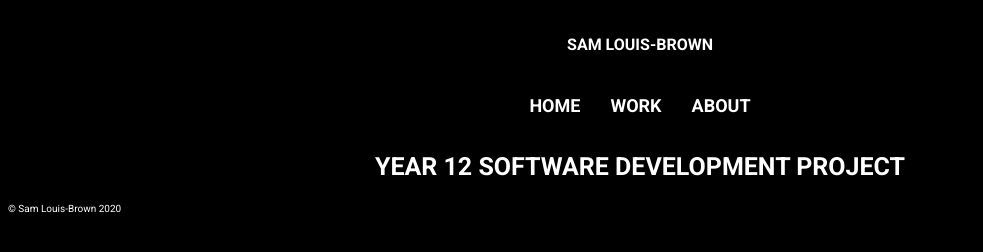
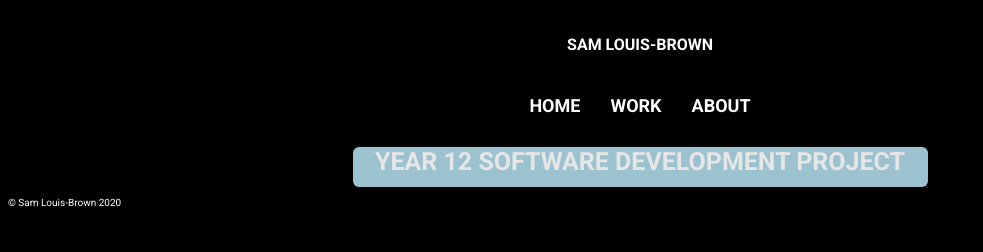
Before and after one commit to samlb666/index, a plain HTML site: page work.html in a window 1280 px wide. Shown: the whole page, without its empty margins (0-983 px from the left). Drawn offline with Linux system fonts and the light colour scheme.

Commit message:
Add files via upload

```diff
--- a/style.css
+++ b/style.css
@@ -24,8 +24,21 @@
     font-family: 'Roboto', sans-serif;
     text-transform: uppercase;
     font-weight: bold;
+
+}
+
+.button-shape {
+    height: 40px;
+    width: 575px;
+    border-radius: 6px;
+  background-color: lightblue;
+  text-align: center;
+  opacity: 0.9;
+}
+
+.container {
     display: flex;
-  justify-content: center;
+    justify-content: center;
 }
 
 a {
--- a/work.html
+++ b/work.html
@@ -32,11 +32,13 @@
     </div>
     </header>
 
-    <h1>
+<div class="container">
+    <div class="button-shape">
         <a href="https://samlb666.github.io/food">
             <span class="item-title">Year 12 Software Development Project</span>
         </a>
-    </h1>
+    </div>
+</div>
 
 
 </body>
```
